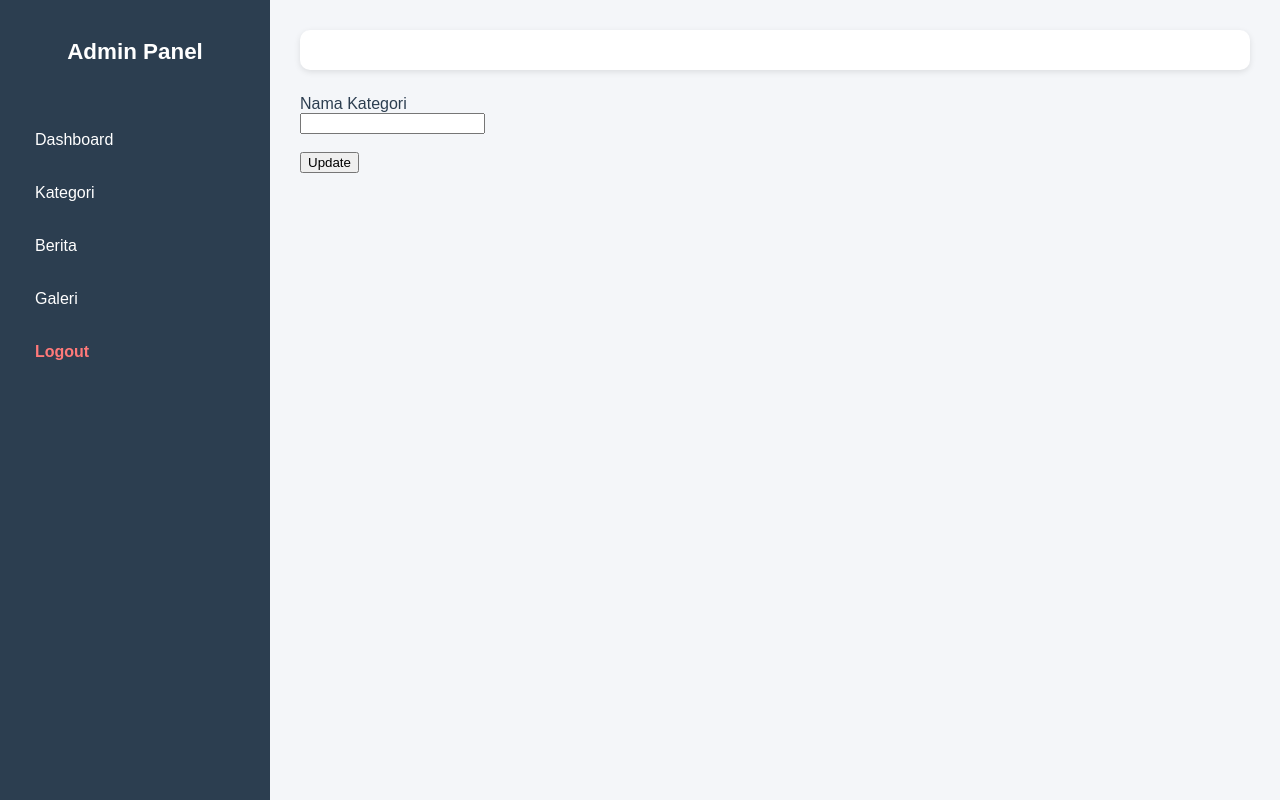
After one commit to ihgoyarp/praktikum-si312026, a PHP site: page /pages/admin/editkategori.php in a window 1280 px wide. The commit adds this page. Run offline with PHP 8.4, Linux system fonts and the light colour scheme; the template is opened without the code that fills it, so the values that code supplies are empty; the visitor is signed in with stand-in values (Sample User, id 1).

Commit message:
crud kategori done

```diff
--- /dev/null
+++ b/pages/admin/editkategori.php
@@ -0,0 +1,77 @@
+<?php
+session_start();
+if (!isset($_SESSION['user_id'])) {
+    header("Location: login.php");
+    exit();
+}
+include '../../config/koneksi.php';
+
+if(isset($_GET['id'])){
+    $id_kategori = $_GET['id'];
+    $result = mysqli_query($conn, "SELECT * FROM kategori WHERE id_kategori = '$id_kategori'");
+    $data = mysqli_fetch_assoc($result);
+} else {
+    echo "<script>alert('ID Kategori tidak ditemukan')</script>";
+}
+
+?>
+
+
+<!DOCTYPE html>
+<html lang="id">
+<head>
+  <meta charset="UTF-8">
+  <meta name="viewport" content="width=device-width, initial-scale=1.0">
+  <title>Dashboard Admin</title>
+  <link rel="stylesheet" href="../../assets/admin/adminStyles.css">
+</head>
+<body>
+
+  <div class="sidebar">
+    <h2>Admin Panel</h2>
+    <ul>
+      <li><a href="#">Dashboard</a></li>
+      <li><a href="kategori.php">Kategori</a></li>
+      <li><a href="berita.php">Berita</a></li>
+      <li><a href="#">Galeri</a></li>
+      <li><a href="logout.php" class="logout">Logout</a></li>
+    </ul>
+  </div>
+
+  <div class="main-content">
+    <header>
+
+    </header>
+
+    <section class="cards">
+        <form action="" method="post">
+            <label for="">Nama Kategori</label>
+            <br>
+            <input type="text" name="nama_kategori" value="<?= $data['nama_kategori'] ?>">
+            <br>
+            <br>
+            <button type="submit" name="submit">Update</button>
+        </form>
+    </section>
+  </div>
+
+<?php
+
+if(isset($_POST['submit'])){
+    $nama_kategori = $_POST['nama_kategori'];
+
+
+    $query = "UPDATE kategori
+              SET nama_kategori = '$nama_kategori'
+              WHERE id_kategori = '$id_kategori'";
+    if(mysqli_query($conn, $query)) {
+        header("Location: kategori.php");
+        exit();
+    } else {
+        echo "Gagal Insert Data ". mysqli_error($conn);
+    }
+}
+
+?>
+</body>
+</html>
--- a/pages/admin/tambahkategori.php
+++ b/pages/admin/tambahkategori.php
@@ -52,7 +52,6 @@ include '../../config/koneksi.php';
 if(isset($_POST['simpan'])){
     $nama_kategori = $_POST['nama_kategori'];
     $created_at = date("Y-m-d H:i:s");
-
     $query = "INSERT INTO kategori (nama_kategori, created_at) VALUES ('$nama_kategori', '$created_at')";
     if(mysqli_query($conn, $query)) {
         header("Location: kategori.php");
```
Also changed, not shown: pages/admin/hapuskategori.php (added, +31 -0 lines).
